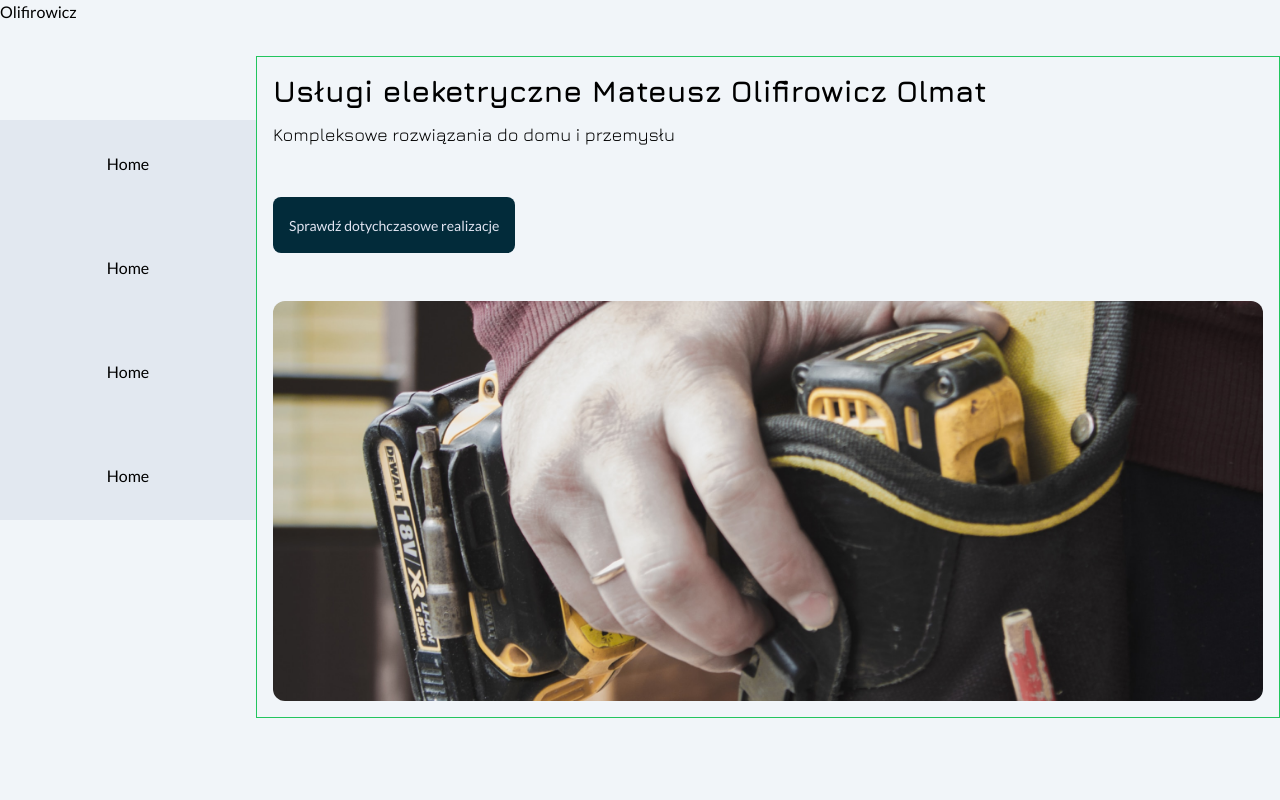
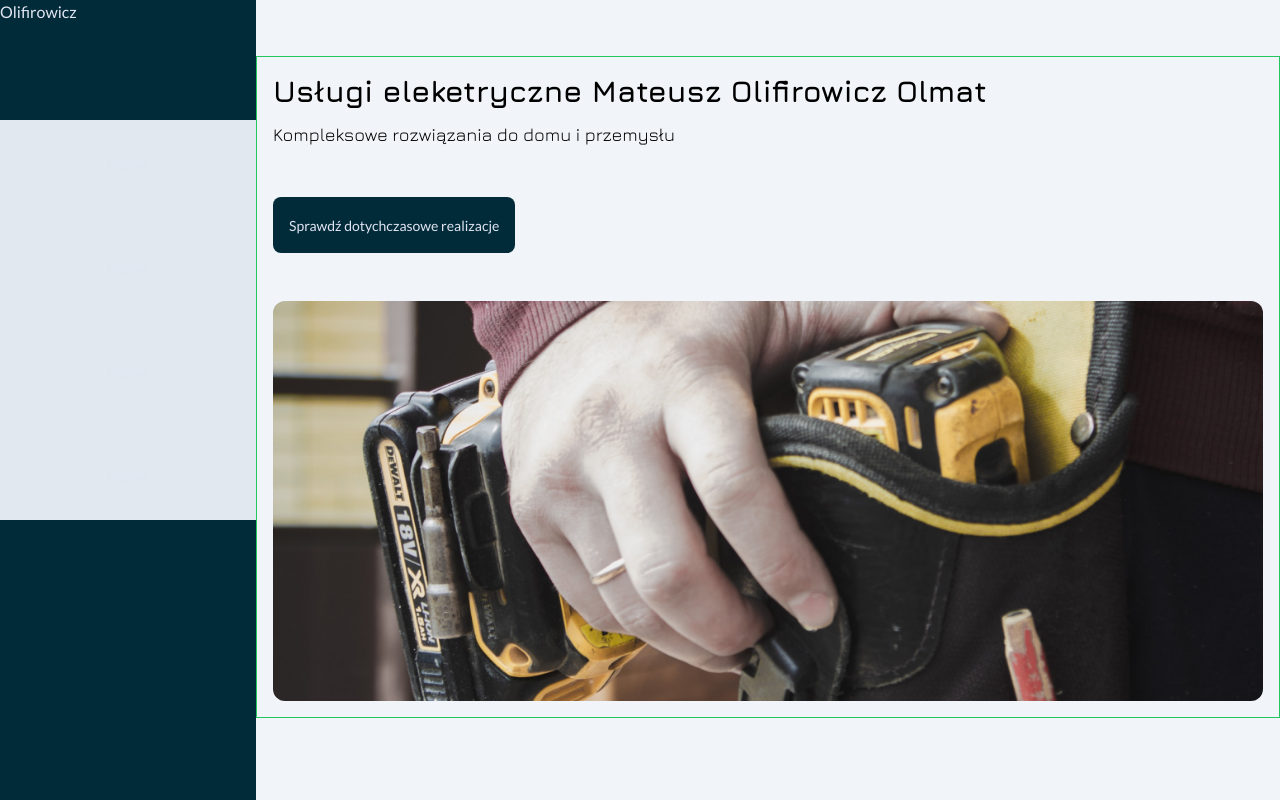
Before and after one commit to rafal19987/Olmat-Landing-Page-Electrician-Nextjs-Tailwind-TypeScript, a Next.js app: page / in a window 1280 px wide. Built offline with nearby package versions, Linux system fonts and the light colour scheme.

Commit message:
fix: change header backgroundcolor

```diff
--- a/src/components/shared-structures/header/index.tsx
+++ b/src/components/shared-structures/header/index.tsx
@@ -3,7 +3,7 @@ import { DesktopHeader } from './DesktopHeader';
 
 export const Header = () => {
   return (
-    <header className="px-4 w-screen h-[var(--header-height)] lg:px-0 lg:h-screen">
+    <header className="px-4 w-screen h-[var(--header-height)] lg:px-0 lg:h-screen bg-primary text-secondary">
       <MobileHeader />
       <DesktopHeader />
     </header>
```
